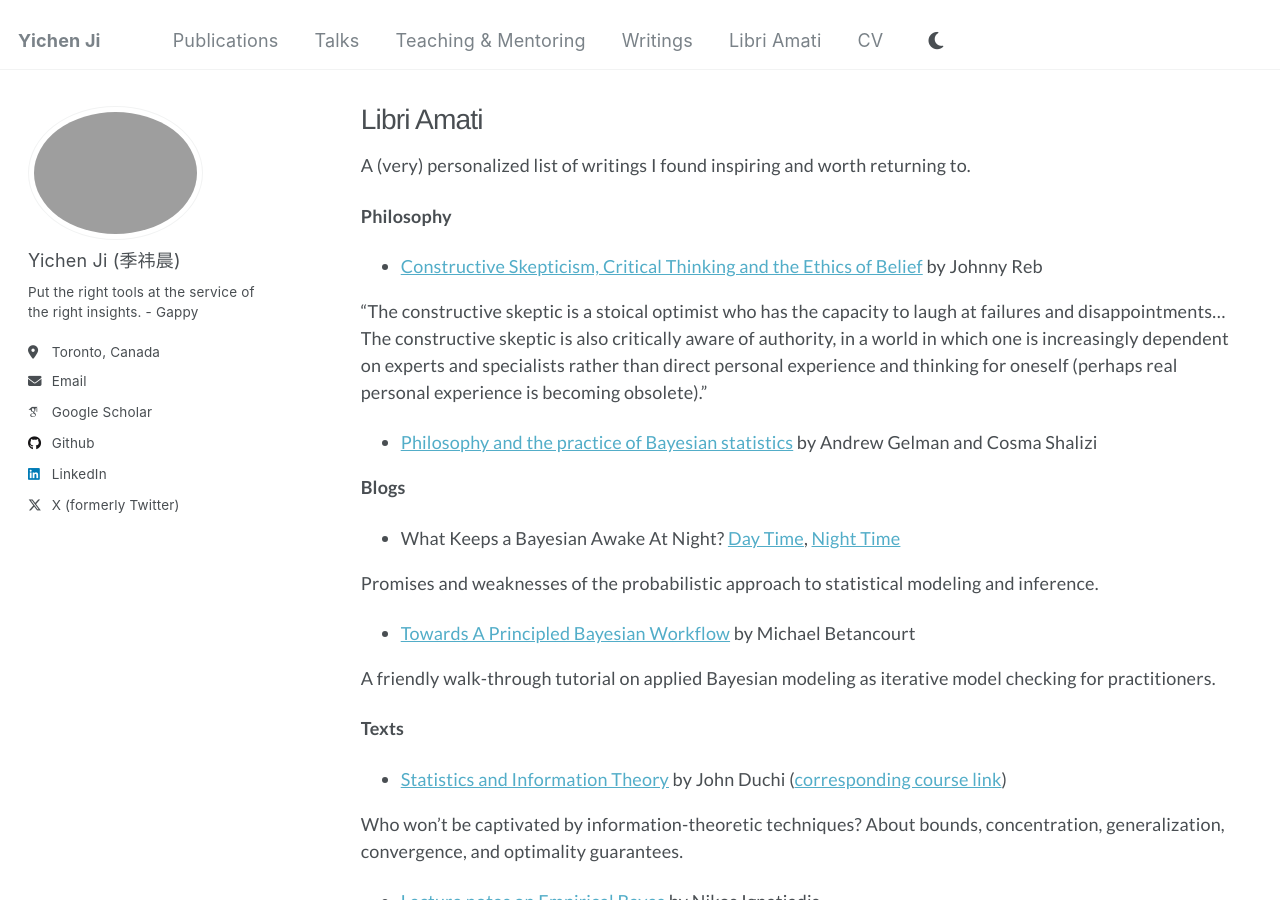
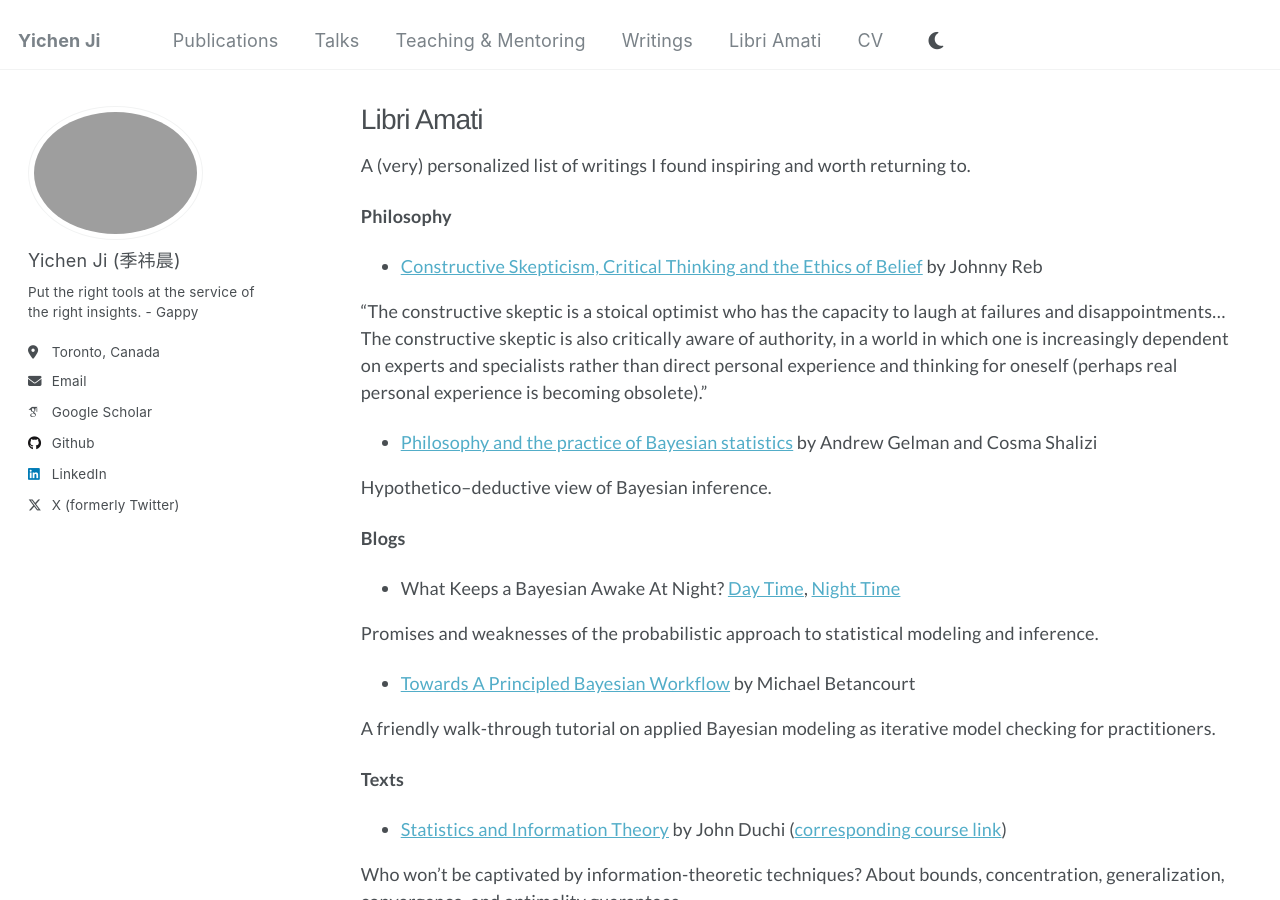
Before and after one commit to user-jiyichen/user-jiyichen.github.io, a Jekyll site: the page built from _pages/reading.md, in a window 1280 px wide and 900 px high. Built offline with Jekyll 4.4.1, drawn with Linux system fonts in a browser that asks for light colours; some web fonts are replaced.

Commit message:
Add hypothetico-deductive view to reading.md
Added a new section on the hypothetico-deductive view of Bayesian inference.

```diff
--- a/_pages/reading.md
+++ b/_pages/reading.md
@@ -13,6 +13,8 @@ A (very) personalized list of writings I found inspiring and worth returning to.
 “The constructive skeptic is a stoical optimist who has the capacity to laugh at failures and disappointments... The constructive skeptic is also critically aware of authority, in a world in which one is increasingly dependent on experts and specialists rather than direct personal experience and thinking for oneself  (perhaps real personal experience is becoming obsolete).”
 
 - [Philosophy and the practice of Bayesian statistics](https://arxiv.org/pdf/1006.3868) by Andrew Gelman and Cosma Shalizi
+
+Hypothetico–deductive view of Bayesian inference.
 
 **Blogs**
 - What Keeps a Bayesian Awake At Night? [Day Time](https://mlg.eng.cam.ac.uk/blog/2021/03/31/what-keeps-a-bayesian-awake-at-night-part-1.html#fn:2), [Night Time](https://mlg.eng.cam.ac.uk/blog/2021/03/31/what-keeps-a-bayesian-awake-at-night-part-2.html#fn:7)
```
